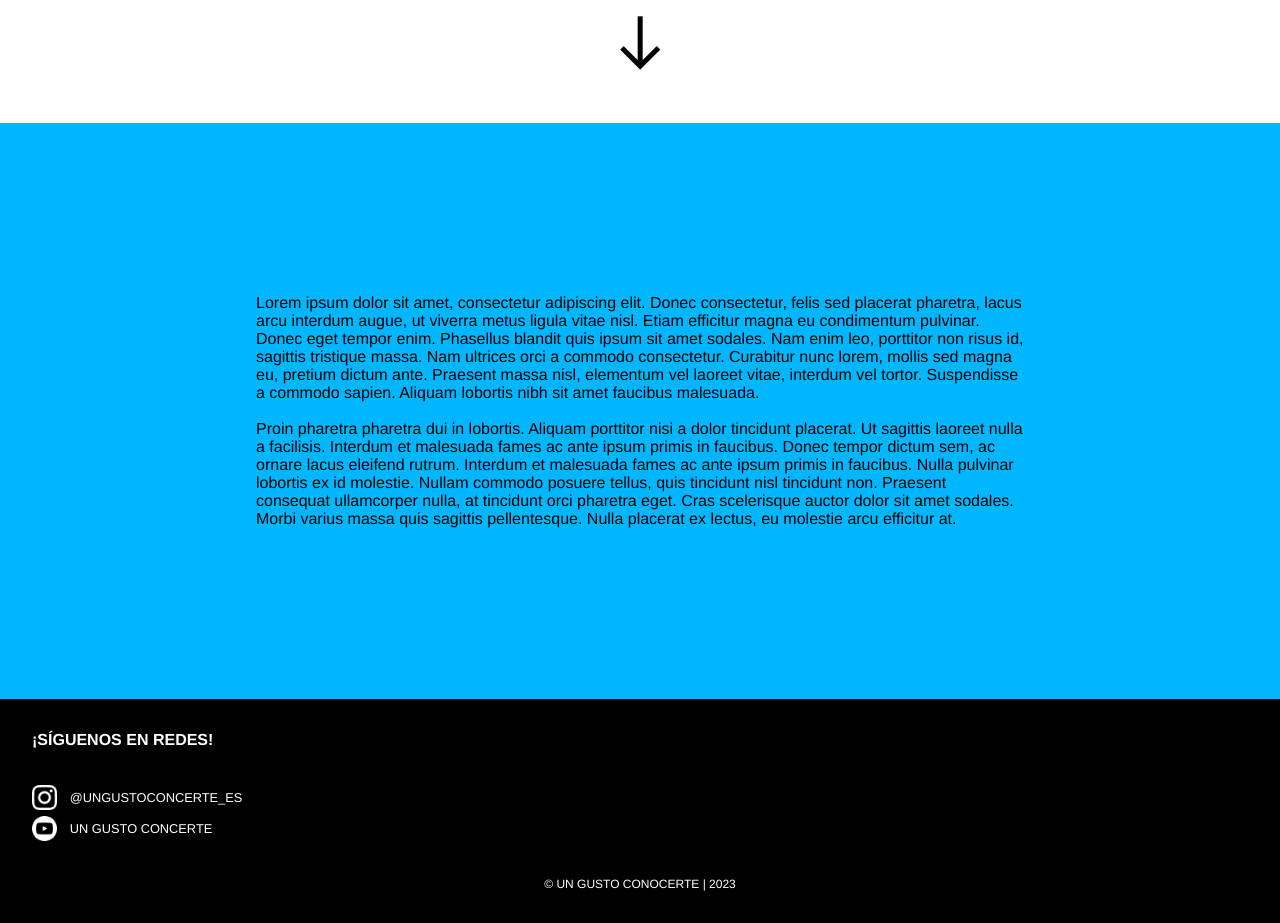
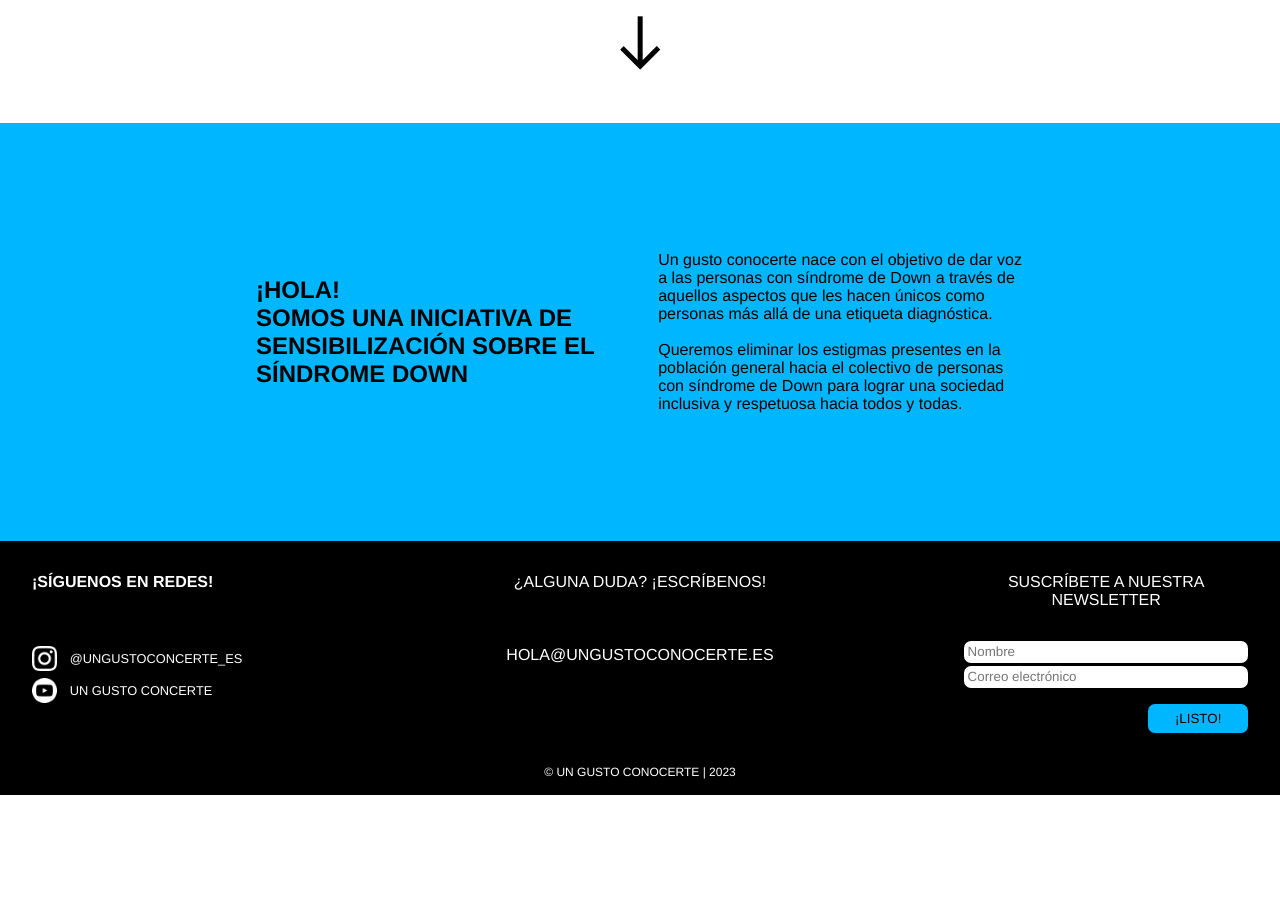
Before and after one commit to smouuuuuk/web-tfg, a plain HTML site: page index.html in a window 1280 px wide. Shown: the part 677-1600 px from the top of the page. After the commit the page ends 1472 px from the top, so only its background shows below. Drawn offline with nearby package versions, Linux system fonts and the light colour scheme.

Commit message:
Updated website with new designs

```diff
--- a/css/styles.css
+++ b/css/styles.css
@@ -1,3 +1,7 @@
+:root {
+    --color-corporativo: #00b7ff;
+}
+
 * {
     margin: 0;
     padding: 0;
@@ -41,6 +45,40 @@ nav div {
     gap: 2em;
 }
 
+#navLinks li {
+    position: relative;
+}
+
+#navLinks li:not(.menu-active):after {
+    background: none repeat scroll 0 0 transparent;
+    bottom: -2px;
+    content: "";
+    display: block;
+    height: 2px;
+    left: 50%;
+    position: absolute;
+    background: black;
+    transition: width 0.3s ease 0s, left 0.3s ease 0s;
+    width: 0;
+}
+
+#navLinks li:not(.menu-active):hover:after {
+    width: 100%;
+    left: 0;
+}
+
+.menu-active:after {
+    background: none repeat scroll 0 0 transparent;
+    bottom: -2px;
+    content: "";
+    display: block;
+    height: 2px;
+    position: absolute;
+    background: black;
+    transition: width 0.3s ease 0s, left 0.3s ease 0s;
+    width: 100%;
+}
+
 #presentacion {
     height: calc(100vh - 4em);
     display: grid;
@@ -56,7 +94,7 @@ nav div {
     position: absolute;
     right: 5%;
     top: 6em;
-    border: 1px solid black;
+    border: 2px solid black;
     border-radius: 32px;
 }
 
@@ -81,27 +119,26 @@ nav div {
     cursor: pointer;
 }
 
-#niidea {
-    height: calc(100vh - 14em);
+#quienes-somos {
     display: flex;
-    flex-direction: column;
+    flex-direction: row;
     align-items: center;
     justify-content: center;
-    background-color: #00b7ff;
-    padding: 0 20%;
+    background-color: var(--color-corporativo);
+    padding: 8em 20%;
 }
 
-#niidea p {
+#quienes-somos p {
     max-width: 50em;
 }
 
 footer {
-    height: 14em;
     background-color: black;
-    padding: 2em;
-    display: flex;
-    flex-direction: column;
-    justify-content: space-between;
+    padding: 2em 2em 1em 2em;
+    display: grid;
+    grid-template-columns: repeat(3, 1fr);
+    grid-template-rows: repeat(3, auto);
+    row-gap: 2em;
 }
 
 footer a,
@@ -113,12 +150,16 @@ footer p {
     font-weight: bold;
 }
 
+#socials {
+    grid-row: 2;
+}
+
 .redSocial {
     display: flex;
     flex-direction: row;
     align-items: center;
     gap: 1em;
-    margin: 0.5em 0;
+    margin-bottom: 0.5em;
     font-size: 0.8em;
 }
 
@@ -126,7 +167,50 @@ footer p {
     height: 25px;
 }
 
+#escribenos {
+    text-align: center;
+}
+
+#footer-mail {
+    text-align: center;
+    grid-row: 2;
+}
+
+#suscribete {
+    text-align: center;
+    margin-bottom: 2em;
+}
+
+#footer-form {
+    grid-row: 1/3;
+    width: 70%;
+    place-self: flex-end;
+    display: flex;
+    flex-direction: column;
+}
+
+#footer-form input[type="text"] {
+    border-radius: 7px;
+    border: none;
+    padding: .25em;
+    margin-bottom: .25em;
+}
+
+#footer-form input[type="submit"] {
+    margin-top: 1em;
+    padding: .5em 2em;
+    border-radius: 7px;
+    align-self: flex-end;
+    border: none;
+    background-color: var(--color-corporativo);
+}
+
+#footer-form input[type="submit"]:hover {
+    cursor: pointer;
+}
+
 #declaracionCopy {
+    grid-column: 1/4;
     text-align: center;
     font-size: 0.75em;
 }
@@ -314,7 +398,7 @@ footer p {
 }
 
 .colabora {
-    background-color: #00b7ff;
+    background-color: var(--color-corporativo);
     width: 30%;
     aspect-ratio: 3/4;
     padding: 0 1em;
--- a/index.html
+++ b/index.html
@@ -14,7 +14,7 @@
         <a id="imagen-inicio" href="."><img src="./img/logo-inicio.png" id="isotipo" alt=""></a>
         <div>
             <ul id="navLinks">
-                <li><a href=".">INICIO</a></li>
+                <li class="menu-active"><a href=".">INICIO</a></li>
                 <li><a href="historias.html">HISTORIAS</a></li>
                 <li><a href="colabora.html">COLABORA</a></li>
             </ul>
@@ -26,13 +26,18 @@
             <p>DESACTIVAR<br> LECTURA FÁCIL</p>
         </div>
         <img src="./img/logo-grande.png" id="logoPresentacion" alt="">
-        <a href="#niidea"><span class="material-symbols-outlined">arrow_right_alt</span></a>
+        <a href="#quienes-somos"><span class="material-symbols-outlined">arrow_right_alt</span></a>
     </header>
-    <section id="niidea">
-        <p> Lorem ipsum dolor sit amet, consectetur adipiscing elit. Donec consectetur, felis sed placerat pharetra, lacus arcu interdum augue, ut viverra metus ligula vitae nisl. Etiam efficitur magna eu condimentum pulvinar. Donec eget tempor enim. Phasellus blandit quis ipsum sit amet sodales. Nam enim leo, porttitor non risus id, sagittis tristique massa. Nam ultrices orci a commodo consectetur. Curabitur nunc lorem, mollis sed magna eu, pretium dictum ante. Praesent massa nisl, elementum vel laoreet vitae, interdum vel tortor. Suspendisse a commodo sapien. Aliquam lobortis nibh sit amet faucibus malesuada.
-        <br>
-        <br>
-        <p>Proin pharetra pharetra dui in lobortis. Aliquam porttitor nisi a dolor tincidunt placerat. Ut sagittis laoreet nulla a facilisis. Interdum et malesuada fames ac ante ipsum primis in faucibus. Donec tempor dictum sem, ac ornare lacus eleifend rutrum. Interdum et malesuada fames ac ante ipsum primis in faucibus. Nulla pulvinar lobortis ex id molestie. Nullam commodo posuere tellus, quis tincidunt nisl tincidunt non. Praesent consequat ullamcorper nulla, at tincidunt orci pharetra eget. Cras scelerisque auctor dolor sit amet sodales. Morbi varius massa quis sagittis pellentesque. Nulla placerat ex lectus, eu molestie arcu efficitur at.
+    <section id="quienes-somos">
+        <div id="quienes-uno">
+            <h1>¡HOLA!</h1>
+            <h2>SOMOS UNA INICIATIVA DE SENSIBILIZACIÓN SOBRE EL SÍNDROME DOWN</h2>
+        </div>
+        <div id="quienes-dos">
+            <p> Un gusto conocerte nace con el objetivo de dar voz a las personas con síndrome de Down a través de aquellos aspectos que les hacen únicos como personas más allá de una  etiqueta diagnóstica.
+            <br></br>
+            <p> Queremos eliminar los estigmas presentes en la población general hacia el colectivo de personas con síndrome de Down para lograr una sociedad inclusiva y respetuosa hacia todos y todas.
+        </div>
     </section>
     <footer>
         <p id="siguenos">¡SÍGUENOS EN REDES!</p>
@@ -46,6 +51,14 @@
                 <a href="https://www.youtube.com/ungustoconocerte" target="_blank">UN GUSTO CONCERTE</a>
             </div>
         </div>
+        <p id="escribenos">¿ALGUNA DUDA? ¡ESCRÍBENOS!</p>
+        <a id="footer-mail" href="mailto:hola@ungustoconcerte.es">HOLA@UNGUSTOCONOCERTE.ES</a>
+        <form id="footer-form">
+            <p id="suscribete">SUSCRÍBETE A NUESTRA NEWSLETTER</p>
+            <input type="text" name="nombre" id="nombre" placeholder="Nombre" required>
+            <input type="text" name="email" id="email" placeholder="Correo electrónico" required>
+            <input type="submit" value="¡LISTO!">
+        </form>
         <p id="declaracionCopy">© UN GUSTO CONOCERTE | 2023</p>
     </footer>
 </body>
```
Also changed, not shown: colabora.html (+1 -1 lines), historias.html (+1 -1 lines).
